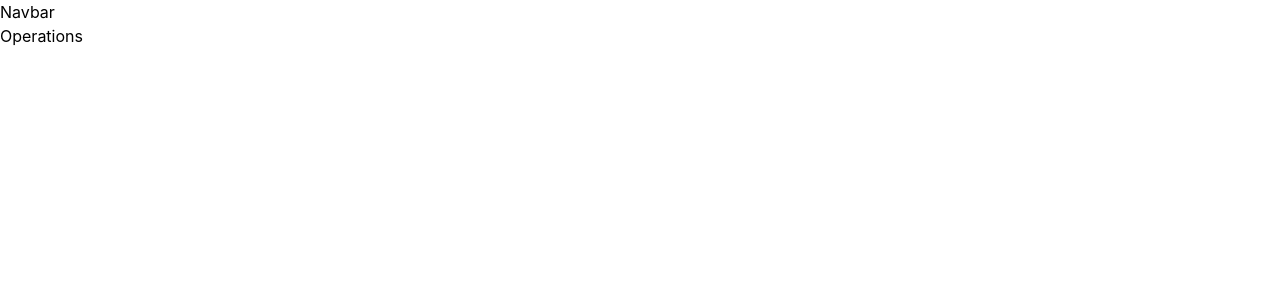
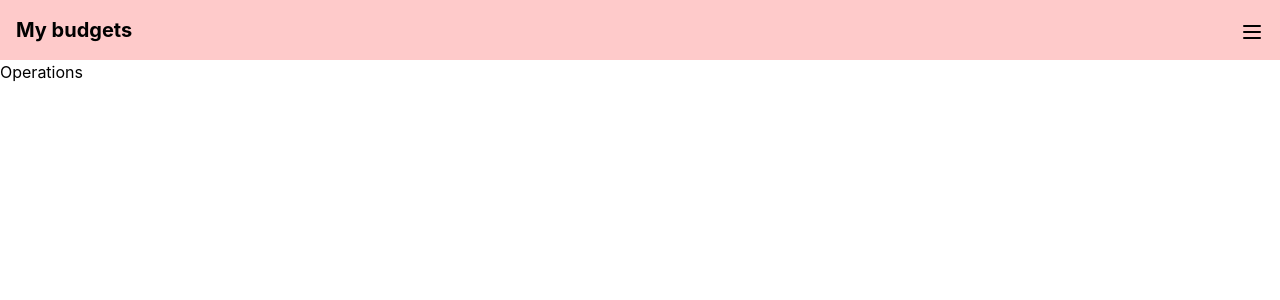
Before and after one commit to Dany-Rolon/ChallengeJS, a React (Create React App) app in the folder client/: page /operations in a window 1280 px wide. Shown: the top 300 px of the page. Built offline with nearby package versions, Linux system fonts and the light colour scheme.

Commit message:
Update Nav.jsx

```diff
--- a/client/src/components/Nav.jsx
+++ b/client/src/components/Nav.jsx
@@ -1,9 +1,40 @@
-import {Redirect} from 'react-router-dom'
+import { Link } from 'react-router-dom'
+import { Menu } from '@headlessui/react'
 
-export default function Nav(){
-    return(
-        <div>
-            Navbar
-        </div>
+export default function Nav() {
+    return (
+        <nav className="flex justify-between p-4 bg-red-200">
+            <h1 className="font-bold text-xl">My budgets</h1>
+            <MenuComponent />
+        </nav>
     )
 }
+
+function MenuComponent() {
+    return (
+        <Menu as="div" className="grid grid-cols-1 place-items-end">
+            <Menu.Button>
+                <svg xmlns="http://www.w3.org/2000/svg" className="h-6 w-6" fill="none" viewBox="0 0 24 24" stroke="currentColor">
+                    <path strokeLinecap="round" strokeLinejoin="round" strokeWidth={2} d="M4 6h16M4 12h16M4 18h16" />
+                </svg>
+            </Menu.Button>
+            <Menu.Items className="grid grid-cols-1 place-items-end gap gap-y-1 mt-2">
+                <Menu.Item>
+                    {({ active }) => (
+                        <Link to="/" as="a">Home</Link>
+                    )}
+                </Menu.Item>
+                <Menu.Item>
+                    {({ active }) => (
+                        <Link to="/operations" as="a">Operations</Link>
+                    )}
+                </Menu.Item>
+                <Menu.Item>
+                    {({ active }) => (
+                        <p>Sing out</p>
+                    )}
+                </Menu.Item>
+            </Menu.Items>
+        </Menu>
+    )
+}
```
